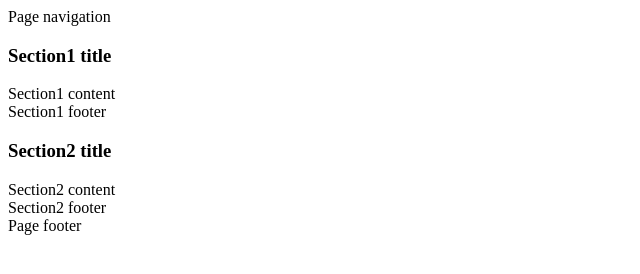
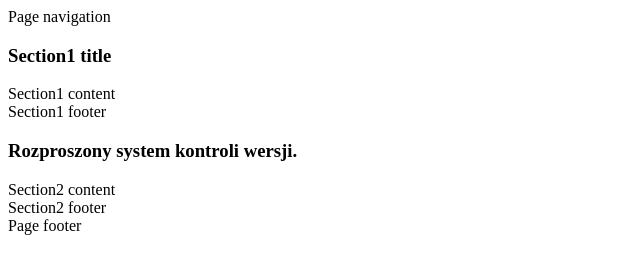
Before and after one commit to kopsia/iislabpio_164438, a plain HTML site: page index.html in a window 1280 px wide. Shown: the whole page, without its empty margins (0-640 px from the left). Drawn offline with Linux system fonts and the light colour scheme.

Commit message:
dodanie tytułu sekcji 2

```diff
--- a/index.html
+++ b/index.html
@@ -20,7 +20,7 @@
                 </section>
                 <section id="section2" class="panel panel-default">
                         <div class="panel-heading">
-                         <h3 class="panel-title">Section2 title</h3>
+                         <h3 class="panel-title">Rozproszony system kontroli wersji.</h3>
                          </div>
                          <div class="panel-body">
                          Section2 content
```
